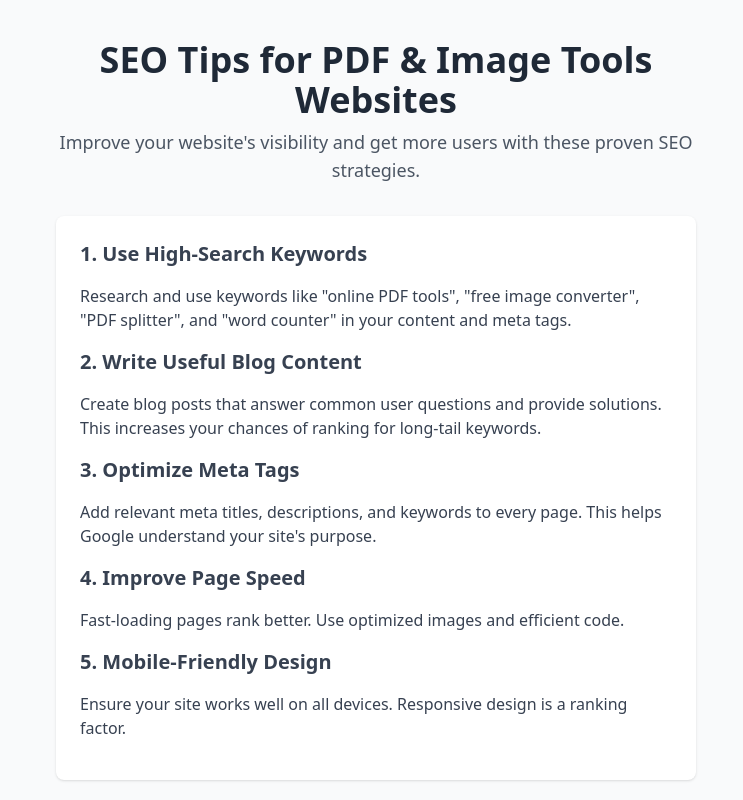
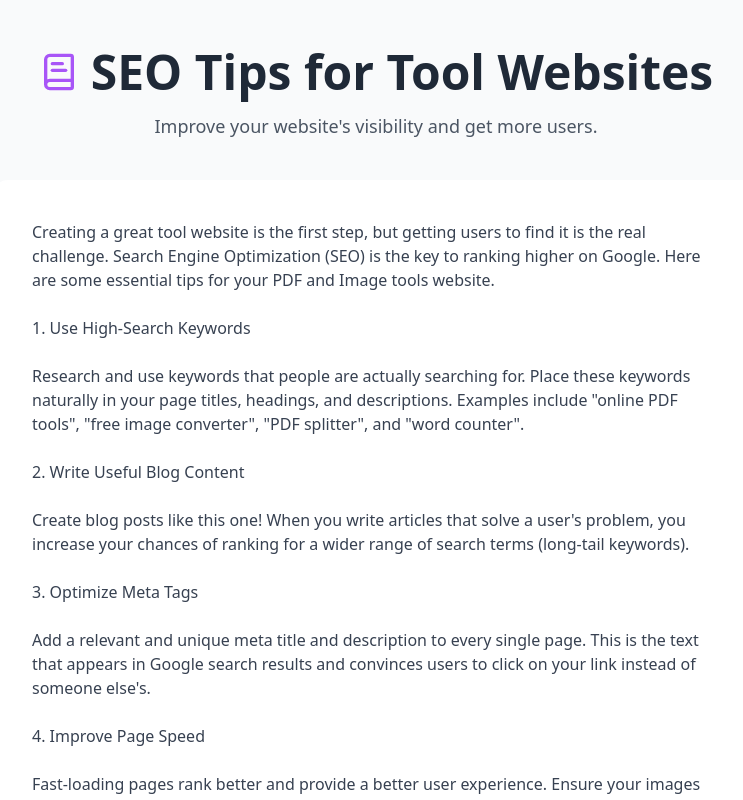
Before and after one commit to studybuild576-commits/my-tool-website, a Next.js app: page /blog/seo-tips-for-pdf-image-tools in a window 1280 px wide. Shown: the top 800 px of the page, without its empty margins (264-1007 px from the left). Built offline with nearby package versions, Linux system fonts and the light colour scheme.

Commit message:
Update page.tsx

```diff
--- a/app/blog/seo-tips-for-pdf-image-tools/page.tsx
+++ b/app/blog/seo-tips-for-pdf-image-tools/page.tsx
@@ -1,34 +1,46 @@
-import Head from 'next/head';
+import type { Metadata } from 'next';
+import { BookText } from 'lucide-react';
 
-export default function SeoTipsForPdfImageToolsBlog() {
+// App Router में SEO और metadata ऐसे सेट करते हैं
+export const metadata: Metadata = {
+  title: "SEO Tips for PDF & Image Tools Websites",
+  description: "Boost your PDF and image tools website ranking with these SEO tips. Learn about keywords, meta tags, and content strategies for better Google visibility.",
+  keywords: "SEO tips, pdf tools SEO, image tools SEO, website ranking, Google search, meta tags, keywords, content strategy",
+};
+
+export default function SeoTipsBlogPage() {
   return (
-    <>
-      <Head>
-        <title>SEO Tips for PDF & Image Tools Websites | Blog</title>
-        <meta name="description" content="Boost your PDF and image tools website ranking with these SEO tips. Learn about keywords, meta tags, and content strategies for better Google visibility." />
-        <meta name="keywords" content="SEO tips, pdf tools SEO, image tools SEO, website ranking, Google search, meta tags, keywords, content strategy" />
-      </Head>
-      <main className="font-sans px-4 py-10 max-w-2xl mx-auto">
-        <header className="mb-8 text-center">
-          <h1 className="text-3xl md:text-4xl font-extrabold text-gray-800 mb-2">SEO Tips for PDF & Image Tools Websites</h1>
-          <p className="text-gray-600 text-lg">Improve your website's visibility and get more users with these proven SEO strategies.</p>
+    <main className="container mx-auto px-4 py-12">
+      <div className="max-w-3xl mx-auto">
+        <header className="text-center mb-10">
+          <h1 className="text-4xl md:text-5xl font-extrabold text-gray-800 flex items-center justify-center gap-3">
+            <BookText className="w-10 h-10 text-purple-500" />
+            SEO Tips for Tool Websites
+          </h1>
+          <p className="mt-4 text-lg text-gray-600">Improve your website's visibility and get more users.</p>
         </header>
-        <article className="bg-white rounded-lg shadow p-6 mb-8">
-          <h2 className="text-xl font-bold text-gray-700 mb-4">1. Use High-Search Keywords</h2>
-          <p className="text-gray-700 mb-4">Research and use keywords like "online PDF tools", "free image converter", "PDF splitter", and "word counter" in your content and meta tags.</p>
-          <h2 className="text-xl font-bold text-gray-700 mb-4">2. Write Useful Blog Content</h2>
-          <p className="text-gray-700 mb-4">Create blog posts that answer common user questions and provide solutions. This increases your chances of ranking for long-tail keywords.</p>
-          <h2 className="text-xl font-bold text-gray-700 mb-4">3. Optimize Meta Tags</h2>
-          <p className="text-gray-700 mb-4">Add relevant meta titles, descriptions, and keywords to every page. This helps Google understand your site's purpose.</p>
-          <h2 className="text-xl font-bold text-gray-700 mb-4">4. Improve Page Speed</h2>
-          <p className="text-gray-700 mb-4">Fast-loading pages rank better. Use optimized images and efficient code.</p>
-          <h2 className="text-xl font-bold text-gray-700 mb-4">5. Mobile-Friendly Design</h2>
-          <p className="text-gray-700 mb-4">Ensure your site works well on all devices. Responsive design is a ranking factor.</p>
+
+        <article className="bg-white p-8 md:p-10 rounded-2xl shadow-lg prose prose-lg lg:prose-xl text-gray-700 space-y-6">
+          <p>
+            Creating a great tool website is the first step, but getting users to find it is the real challenge. Search Engine Optimization (SEO) is the key to ranking higher on Google. Here are some essential tips for your PDF and Image tools website.
+          </p>
+
+          <h2>1. Use High-Search Keywords</h2>
+          <p>Research and use keywords that people are actually searching for. Place these keywords naturally in your page titles, headings, and descriptions. Examples include "online PDF tools", "free image converter", "PDF splitter", and "word counter".</p>
+
+          <h2>2. Write Useful Blog Content</h2>
+          <p>Create blog posts like this one! When you write articles that solve a user's problem, you increase your chances of ranking for a wider range of search terms (long-tail keywords).</p>
+
+          <h2>3. Optimize Meta Tags</h2>
+          <p>Add a relevant and unique meta title and description to every single page. This is the text that appears in Google search results and convinces users to click on your link instead of someone else's.</p>
+
+          <h2>4. Improve Page Speed</h2>
+          <p>Fast-loading pages rank better and provide a better user experience. Ensure your images are optimized and your code is efficient. (Good news: Next.js helps a lot with this!)</p>
+
+          <h2>5. Mobile-Friendly Design</h2>
+          <p>Ensure your site looks and works perfectly on all devices, especially mobile phones. A responsive design is a critical ranking factor for Google.</p>
         </article>
-        <footer className="text-center text-gray-400 text-sm mt-10">
-          &copy; {new Date().getFullYear()} pdf-text-tools. All rights reserved.
-        </footer>
-      </main>
-    </>
+      </div>
+    </main>
   );
 }
```
